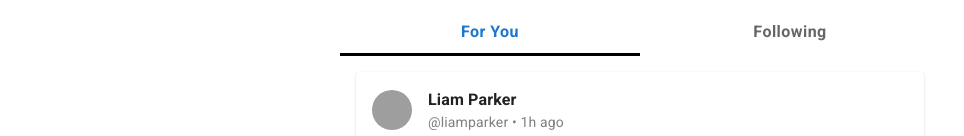
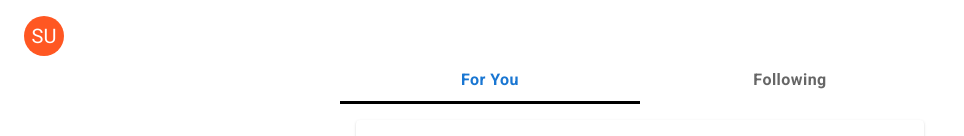
Before and after one commit to fretzestavillo/x-app, a React (Vite) app in the folder apps/web/: page /home in a window 1280 px wide. Shown: the top 136 px of the page, without its empty margins (0-964 px from the left). Built offline with nearby package versions, Linux system fonts and the light colour scheme; sample sign-in values are in the browser's storage; grey boxes are pictures that could not be loaded; a web font is replaced by a local one.

Commit message:
add click avatar function

```diff
--- a/apps/web/src/app/components/home.tsx
+++ b/apps/web/src/app/components/home.tsx
@@ -2,6 +2,7 @@ import { useEffect, useState } from 'react';
 import { useNavigate } from 'react-router-dom';
 import { Post } from './interface';
 import { mockPosts } from './mockpost';
+import { deepOrange, deepPurple } from '@mui/material/colors';
 
 import {
   Tabs,
@@ -12,6 +13,8 @@ import {
   IconButton,
   Card,
   CardContent,
+  Button,
+  CircularProgress,
 } from '@mui/material';
 import {
   ChatBubbleOutline,
@@ -19,14 +22,18 @@ import {
   FavoriteBorder,
   Visibility,
 } from '@mui/icons-material';
+import { UploadProfilePic } from './uploadprofilepic';
 
 export function Home() {
   const [id, setId] = useState('');
   const [accessToken, setAccessToken] = useState('');
   const [name, setName] = useState('');
-  const navigate = useNavigate();
+  const [profilePic, setprofilePic] = useState('');
   const [activeTab, setActiveTab] = useState(0);
   const [posts, setPosts] = useState(mockPosts); // Use mock data for now
+  const navigate = useNavigate();
+
+  const [showUpload, setShowUpload] = useState(false); // Toggle state for showing the upload component
 
   useEffect(() => {
     const userData = localStorage.getItem('user');
@@ -37,25 +44,45 @@ export function Home() {
       setId(parsedUserData.id);
       setAccessToken(parsedUserData.accessToken);
       setName(parsedUserData.name);
+      setprofilePic(parsedUserData.profilePic);
     } else {
       navigate('/signin');
       console.log('No user data found in local storage.');
     }
   }, []);
 
-  const nameParts = name.split(' ');
-  const initials = nameParts[0][0] + nameParts[nameParts.length - 1][0];
-
-  //   useEffect(() => {
-  //     fetch(API_URL)
-  //       .then((res) => res.json())
-  //       .then((data) => setPosts(data))
-  //       .catch((err) => console.error('Error fetching posts:', err));
-  //   }, []);
-
   const isVideo = (url: string) => url?.match(/\.(mp4|webm|ogg)$/i);
 
+  function handleClick() {
+    console.log('Avatar clicked!');
+    setShowUpload((prev) => !prev); // Toggle the state
+  }
+
   return (
+    <>
+      {showUpload && (
+        <UploadProfilePic id={id} onClose={() => setShowUpload(false)} />
+      )}
+
+      <div>
+        <Avatar
+          sx={{
+            bgcolor: deepOrange[500],
+            cursor: 'pointer',
+            mt: 2, // Margin Top
+            ml: 2, // Margin Left
+          }}
+          onClick={handleClick}
+        >
+          {name
+            .trim()
+            .split(' ')
+            .filter(Boolean)
+            .map((part) => part[0].toUpperCase())
+            .join('')}
+        </Avatar>
+      </div>
+
       <Box
         sx={{
           maxWidth: 600,
@@ -131,7 +158,8 @@ export function Home() {
                       }}
                     >
                       <IconButton size="small">
-                      <ChatBubbleOutline fontSize="small" /> {post.messageCount}
+                        <ChatBubbleOutline fontSize="small" />{' '}
+                        {post.messageCount}
                       </IconButton>
                       <IconButton size="small">
                         <Repeat fontSize="small" /> {post.repostCount}
@@ -163,5 +191,6 @@ export function Home() {
           </Box>
         )}
       </Box>
+    </>
   );
 }
```
Lines whose indentation alone changed are shown as unchanged.
